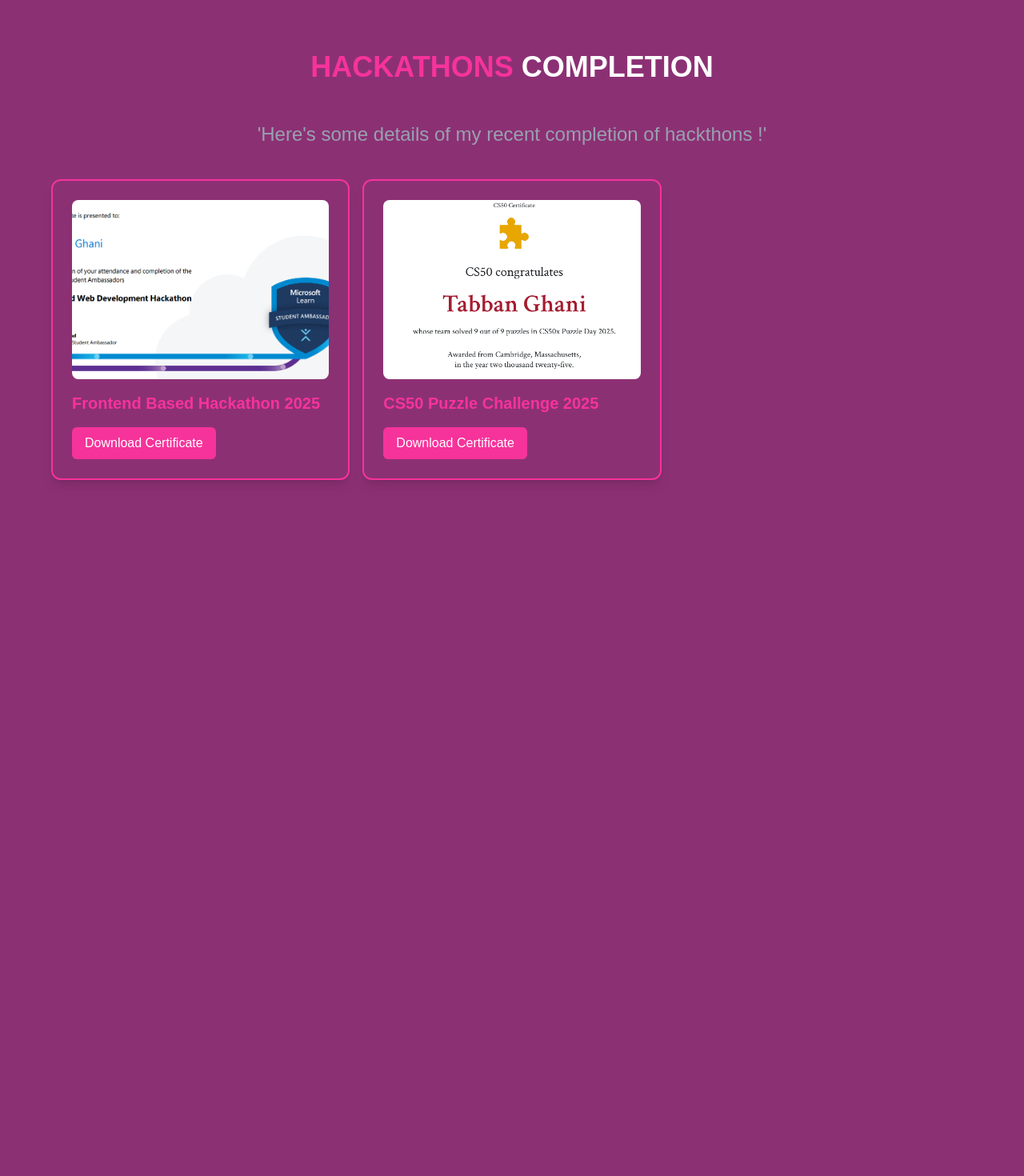
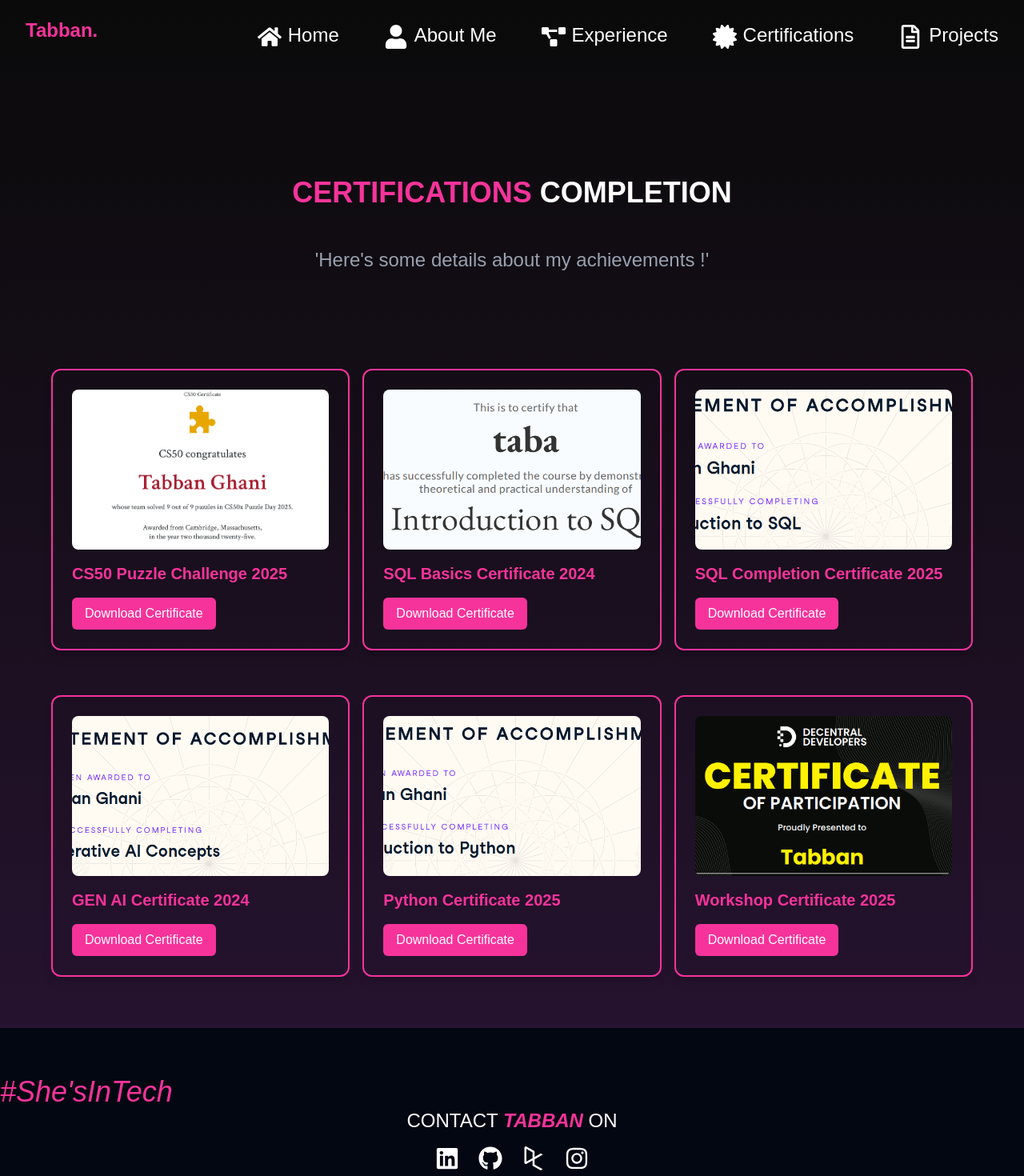
Before and after one commit to taba123-debug/portfolio, a Next.js app: page /certificate in a window 1280 px wide. Shown: the top 1470 px of the page at 80% size. Before the commit the page ends 800 px from the top, so only its background shows below. Built offline with nearby package versions, Linux system fonts and the light colour scheme.

Commit message:
added new lines

```diff
--- a/app/certificate/page.js
+++ b/app/certificate/page.js
@@ -1,35 +1,58 @@
 import React from 'react'
+import Header from '../components/Header'
+import Footer from '../components/Footer'
+const achievements = [
 
-const achievements = [
-    {
-      title: 'Frontend Based Hackathon 2025',
-      image: '/certificates/hackathon1.PNG',
-      downloadLink: '/certificates/hackathon completion.pdf',
-    },
     {
       title: 'CS50 Puzzle Challenge 2025',
       image: '/certificates/CS50.PNG',
       downloadLink: '/certificates/CS50 Tabban Ghani.pdf',
     },
+    {
+      title: 'SQL Basics Certificate 2024',
+      image: '/images/sql_1.PNG',
+      downloadLink: '/certificates/SQL Basics.pdf',
+    },
+    {
+      title: 'SQL Completion Certificate 2025',
+      image: '/images/SQL_BASICS.PNG',
+      downloadLink: '/certificates/SQL Completion.pdf',
+    },
+    {
+      title: 'GEN AI Certificate 2024',
+      image: '/images/GENAI.PNG',
+      downloadLink: '/certificates/GEN AI.pdf',
+    },
+    {
+      title: 'Python  Certificate 2025',
+      image: '/images/Python_1.PNG',
+      downloadLink: '/certificates/python completion.pdf',
+    },
+    {
+      title: 'Workshop Certificate 2025',
+      image: '/images/Image_decontral.PNG',
+      downloadLink: '/certificates/Certicate_1.pdf',
+    }
   ];
 
 function page() {
   return (
-    <div>
+    <div className='min-h-screen bg-gradient-to-b from-[#0a0a0a] via-[#1a0f1f] to-[#2b1436] text-white'>
+      <Header/>
         <section className=" text-white py-16 px-6">
       <div className="max-w-6xl mx-auto">
-        <h1 className="text-4xl font-bold text-center mb-12">
-          <span className="text-pink-500">HACKATHONS </span>COMPLETION
+        <h1 className="text-4xl font-bold text-center mt-20 mb-12">
+          <span className="text-pink-500">CERTIFICATIONS </span>COMPLETION
         </h1>
-        <p className='text-gray-400 text-light text-2xl text-center mb-10'> 'Here's some details of my recent completion of hackthons !'</p>
+        <p className='text-gray-400 text-light text-2xl text-center mb-20'> 'Here's some details about my achievements !'</p>
 
-        <div className="grid md:grid-cols-3 gap-4">
+        <div className="grid md:grid-cols-3 gap-4 ">
           {achievements.map((item, index) => (
-            <div key={index} className=" p-6 rounded-xl shadow-lg border-2 border-pink-500">
+            <div key={index} className="p-6 rounded-xl shadow-lg border-2 border-pink-500 mt-10 ">
               <img
                 src={item.image}
                 alt={item.title}
-                className="w-full h-56 object-cover rounded-lg mb-4"
+                className="w-full h-50 object-cover rounded-lg mb-4"
               />
               <h2 className="text-xl font-semibold mb-2 text-pink-500">{item.title}</h2>
               <a
@@ -42,8 +65,11 @@
             </div>
           ))}
         </div>
+
       </div>
+
     </section>
+    <Footer/>
     </div>
   )
 }
--- a/app/components/Header.js
+++ b/app/components/Header.js
@@ -26,7 +26,7 @@
         <FaProjectDiagram className="inline-block mr-2 mt-0 text-3xl" />
         Experience
         </Link>
-        <Link href="#certifications">
+        <Link href="/certificate">
 
         <FaCertificate className="inline-block mr-2 mt-0 text-3xl" />
         Certifications</Link>
```
Also changed, not shown: public/images/GENAI.PNG (added).
